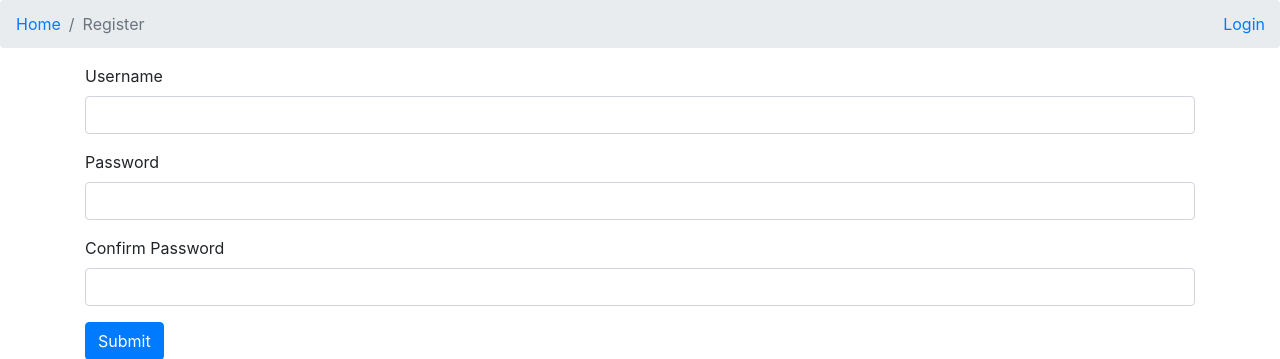
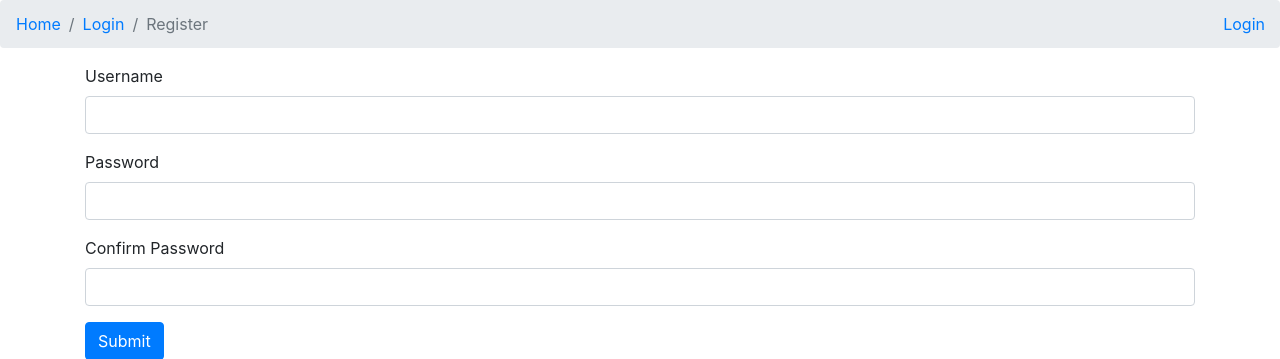
Before and after one commit to c-grattan/set09103-cw, a Flask app: page /register/ in a window 1280 px wide. Shown: the top 359 px of the page. Run offline with Flask 2, Linux system fonts and the light colour scheme; some libraries are stand-ins or nearby versions.

Commit message:
Add 'login' breadcrumb to register page

```diff
--- a/templates/register.html
+++ b/templates/register.html
@@ -1,6 +1,7 @@
 {% extends "template.html" %}
 
 {% block breadcrumbs%}
+<li class="breadcrumb-item"><a href="/login/">Login</a></li>
 <li class="breadcrumb-item active">Register</li>
 {% endblock %}
 
```
Also changed, not shown: var/database.db.
